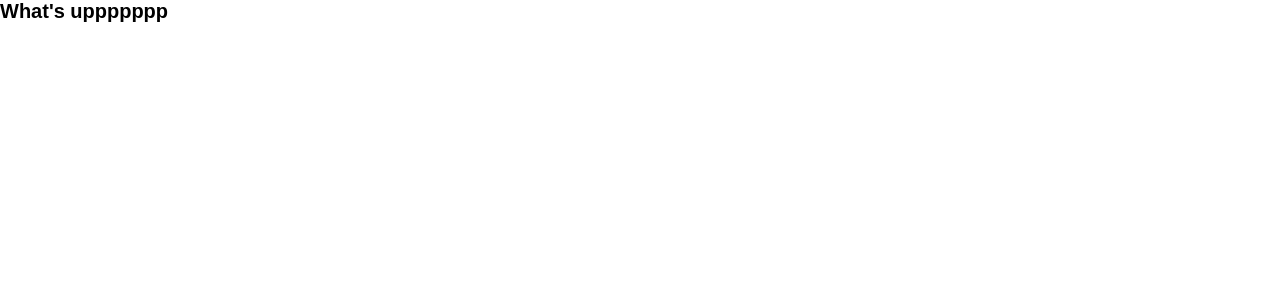
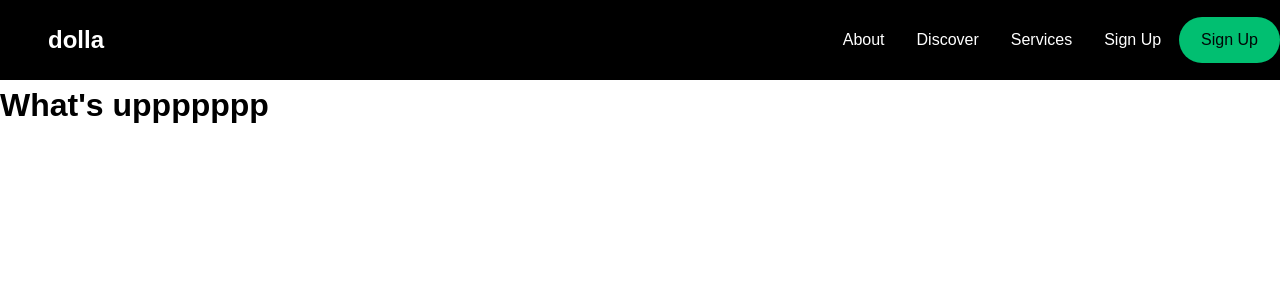
Before and after one commit to muchirijane/dolla-react-website, a React (Create React App) app: page / in a window 1280 px wide. Shown: the top 300 px of the page. Built offline with nearby package versions, Linux system fonts and the light colour scheme.

Commit message:
added navbar

```diff
--- a/package.json
+++ b/package.json
@@ -9,7 +9,11 @@
     "@testing-library/user-event": "^12.2.2",
     "react": "^17.0.1",
     "react-dom": "^17.0.1",
+    "react-icons": "^4.1.0",
+    "react-router-dom": "^5.2.0",
     "react-scripts": "4.0.1",
+    "react-scroll": "^1.8.1",
+    "styled-components": "^5.2.1",
     "web-vitals": "^0.2.4"
   },
   "scripts": {
--- a/src/App.css
+++ /dev/null
@@ -1,19 +0,0 @@
-*{
-  margin: 0;
-  padding: 0;
-}
-
-*,
-*::before,
-*::after{
-  box-sizing: inherit;
-}
-
-html{
-  box-sizing: border-box;
-  font-size: 62.5%;
-}
-
-body{
-  font-family: 'Encode Sans Expanded', sans-serif;
-}
--- a/src/App.js
+++ b/src/App.js
@@ -1,11 +1,15 @@
 
-import './App.css';
+import {BrowserRouter as Router,Switch,Route} from "react-router-dom";
+import GlobalStyles from './GlobalStyles';
+import { Navbar } from './components';
 
 function App() {
   return (
-    <div className="App">
+    <Router>
+      <GlobalStyles/>
+      <Navbar/>
       <h1>What's uppppppp</h1>
-    </div>
+    </Router>
   );
 }
 
--- /dev/null
+++ b/src/GlobalStyles.js
@@ -0,0 +1,29 @@
+import {createGlobalStyle} from 'styled-components';
+
+const GlobalStyle = createGlobalStyle`
+@import url('https://fonts.googleapis.com/css2?family=Nunito:wght@300;400;700;800&display=swap');
+*{
+  margin: 0;
+  padding: 0;
+}
+
+*,
+*::before,
+*::after{
+  box-sizing: inherit;
+}
+
+html{
+  box-sizing: border-box;
+  font-size: 62.5%;
+}
+
+body{
+  /* font-family: 'Encode Sans Expanded', sans-serif; */
+  font-family: 'Nunito', sans-serif;
+  font-size: 1.6rem;
+  line-height: 1.6;
+}
+`;
+
+export default GlobalStyle;
--- a/src/components/Navbar/Navbar.js
+++ b/src/components/Navbar/Navbar.js
@@ -1,9 +1,42 @@
-
+import {
+  Nav,
+  NavContainer,
+  NavLogo,
+  NavIcon,
+  NavMenu,
+  NavItem,
+  NavLink,
+  NavBtn,
+  NavBtnLink
+} from './NavbarStyles'
 
 const Navbar = () => {
   return (
     <div>
-      <h1>Nav</h1>
+      <Nav>
+        <NavContainer>
+          <NavLogo to="/"> dolla</NavLogo>
+          <NavIcon/>
+          <NavMenu>
+            <NavItem>
+              <NavLink to="/about">About</NavLink>
+            </NavItem>
+            <NavItem>
+              <NavLink to="/discover">Discover</NavLink>
+            </NavItem>
+            <NavItem>
+              <NavLink to="/services">Services</NavLink>
+            </NavItem>
+            <NavItem>
+              <NavLink to="/sign-up">Sign Up</NavLink>
+            </NavItem>
+          </NavMenu>
+
+        </NavContainer>
+        <NavBtn>
+          <NavBtnLink to="/sign-up"> Sign Up</NavBtnLink>
+        </NavBtn>
+      </Nav>
     </div>
   )
 }
--- /dev/null
+++ b/src/components/Navbar/NavbarStyles.js
@@ -0,0 +1,113 @@
+import styled from 'styled-components'
+import {Link as LinkR} from 'react-router-dom'
+import {Link as LinkS} from 'react-scroll'
+import {HiOutlineMenuAlt3} from 'react-icons/hi'
+
+export const Nav = styled.nav`
+background: #000;
+height: 80px;
+/* margin-top: -80px; */
+display: flex;
+justify-content: center;
+align-items: center;
+position: sticky;
+top: 0;
+z-index: 10;
+
+@media only screen and (max-width: 960px){
+ transition: 0.8s all ease;
+}
+`;
+export const NavContainer = styled.div`
+display: flex;
+justify-content: space-between;
+align-items: center;
+height: 80px;
+z-index: 1;
+width: 100%;
+padding: 0 24px;
+max-width: 1400px;
+
+@media only screen and (max-width: 1200px){
+ max-width: 1100px;
+}
+`;
+export const NavLogo = styled(LinkR)`
+text-decoration: none;
+color: #fff;
+/* justify-self: flex-start; */
+display: flex;
+align-items: center;
+margin-left: 24px;
+font-weight: 800;
+font-size: 2.4rem;
+`;
+
+export const NavIcon = styled(HiOutlineMenuAlt3)`
+ display: none;
+
+ @media only screen and (max-width: 1000px){
+  display: block;
+  font-size: 3rem;
+  color: #fff;
+  cursor: pointer;
+  position: absolute;
+  top: 0;
+  right: 0;
+  transform: translate(-100%, 60%);
+ }
+`;
+
+export const NavMenu = styled.ul`
+display: flex;
+align-items: center;
+list-style: none;
+text-align: center;
+margin-right: -22px;
+
+@media only screen and (max-width: 768px){
+  display: none;
+}
+`;
+export const NavItem = styled.li`
+height: 80px;
+`;
+export const NavLink = styled(LinkS)`
+color: #fff;
+display: flex;
+align-items: center;
+text-decoration: none;
+padding: 0 1.6rem;
+height: 100%;
+cursor: pointer;
+
+&:active{
+  border-bottom: 3px solid #01bf71;
+}
+`;
+
+export const NavBtn = styled.div`
+display: flex;
+align-items: center;
+
+@media only screen and (max-width: 768px){
+  display: none;
+}
+`;
+export const NavBtnLink = styled(LinkR)`
+text-decoration: none;
+border-radius: 50px;
+background: #01bf71;
+white-space: nowrap;
+padding: 10px 22px;
+color: #010606;
+outline: none;
+border: none;
+cursor: pointer;
+transition: all .2s ease-in-out;
+
+&:hover{
+  background: #fff;
+  color: #010606;
+}
+`;
--- /dev/null
+++ b/src/components/index.js
@@ -0,0 +1 @@
+export {default as Navbar} from './Navbar/Navbar';
```
Also changed, not shown: src/components/Navbar/Navbar-styles.js (deleted), 2 other files (tests, documents, lock files or other folders).
